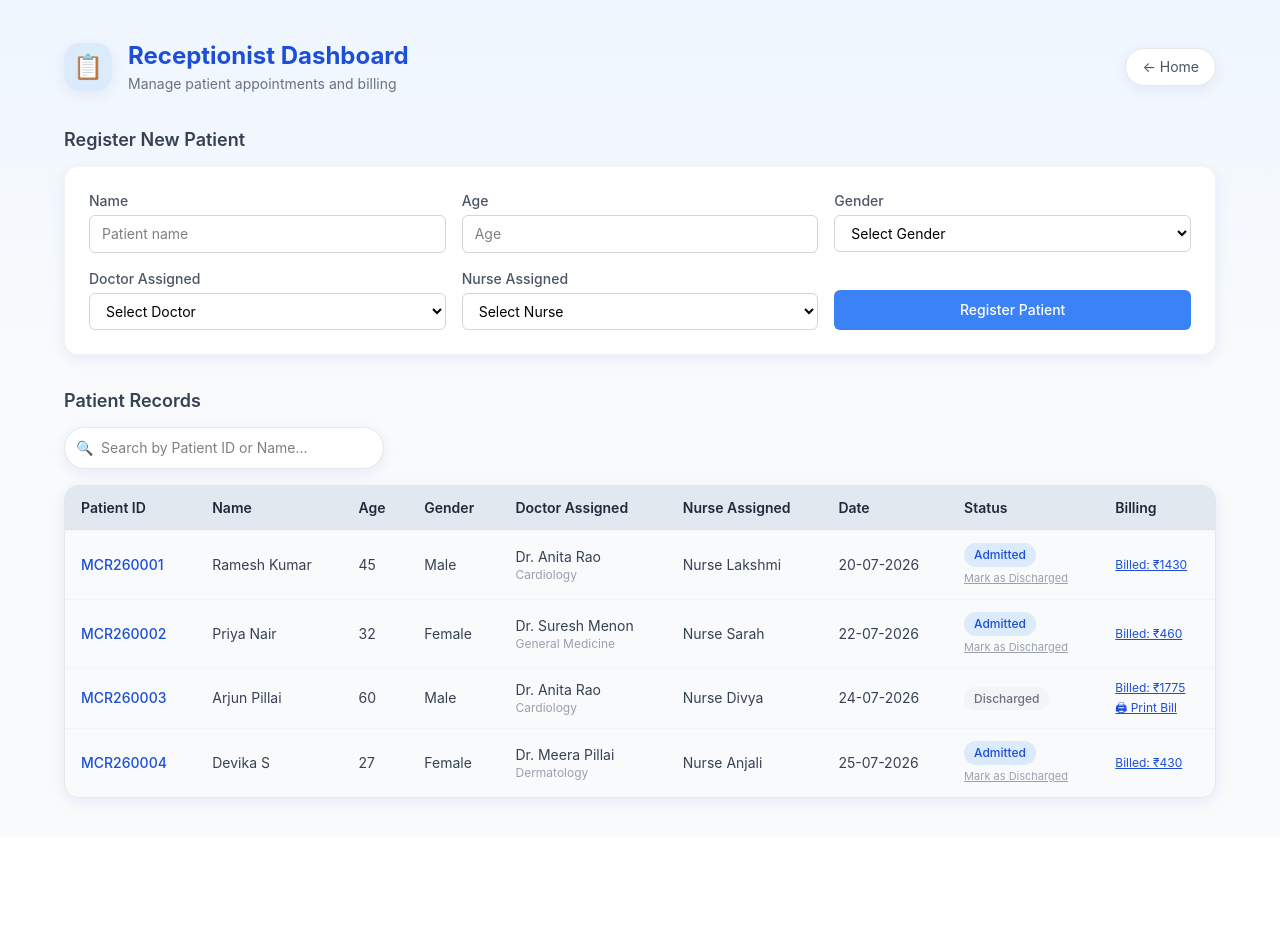
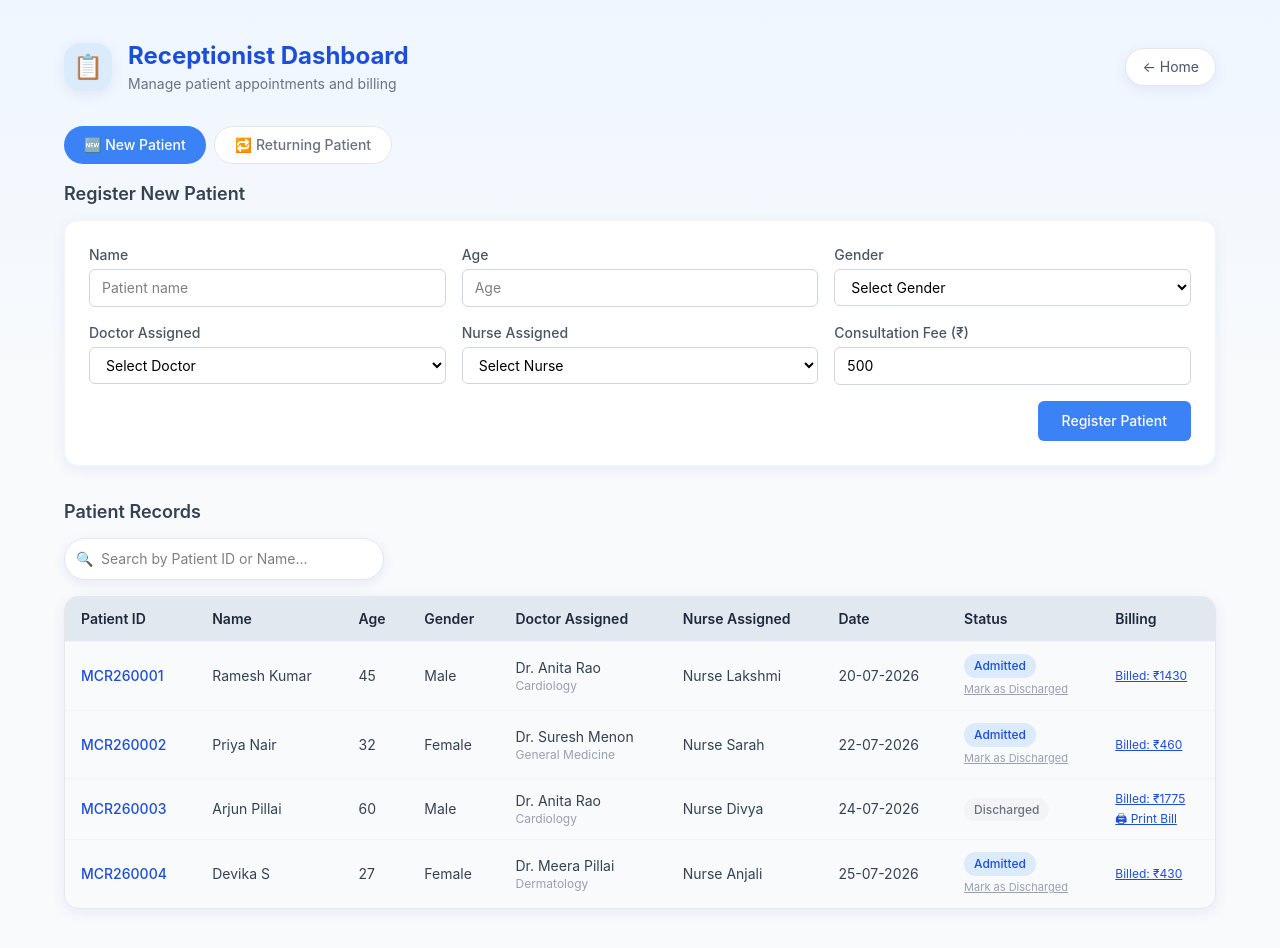
Before and after one commit to harsha0618-tech/Hospital-Management-System, a React (Vite) app: page /#/receptionist in a window 1280 px wide. Before the commit the page ends 838 px from the top, so only its background shows below. Built offline with nearby package versions, Linux system fonts and the light colour scheme.

Commit message:
Added patient re-admission flow

```diff
--- a/src/pages/Receptionist.jsx
+++ b/src/pages/Receptionist.jsx
@@ -26,15 +26,35 @@
   const [printBillId, setPrintBillId] = useState(null);
   const [searchTerm, setSearchTerm] = useState("");
 
+  // Mode toggle
+  const [formMode, setFormMode] = useState("new"); // "new" | "returning"
+
+  // New patient fields
   const [name, setName] = useState("");
   const [age, setAge] = useState("");
   const [gender, setGender] = useState("");
+
+  // Shared fields (used by both modes)
   const [doctorName, setDoctorName] = useState("");
   const [nurseName, setNurseName] = useState("");
+  const [consultationFee, setConsultationFee] = useState("500");
 
-  const handleAddPatient = (e) => {
+  // Returning patient field
+  const [returningPatientId, setReturningPatientId] = useState("");
+
+  const resetForm = () => {
+    setName("");
+    setAge("");
+    setGender("");
+    setDoctorName("");
+    setNurseName("");
+    setConsultationFee("500");
+    setReturningPatientId("");
+  };
+
+  const handleAddNewPatient = (e) => {
     e.preventDefault();
-    if (!name || !age || !gender || !doctorName || !nurseName) return;
+    if (!name || !age || !gender || !doctorName || !nurseName || !consultationFee) return;
 
     const selectedDoctor = doctorsList.find((d) => d.name === doctorName);
 
@@ -55,17 +75,57 @@
       labTestCost: 0,
       medicines: [],
       pharmacyTotalCost: 0,
-      consultationFee: 500,
+      consultationFee: Number(consultationFee) || 0,
       totalBill: 0,
       visitHistory: [],
     };
 
     setPatients((prev) => [...prev, newPatient]);
-    setName("");
-    setAge("");
-    setGender("");
-    setDoctorName("");
-    setNurseName("");
+    resetForm();
+  };
+
+  const handleReadmitPatient = (e) => {
+    e.preventDefault();
+    if (!returningPatientId || !doctorName || !nurseName || !consultationFee) return;
+
+    const selectedDoctor = doctorsList.find((d) => d.name === doctorName);
+
+    setPatients((prev) =>
+      prev.map((p) => {
+        if (p.patientId !== returningPatientId) return p;
+
+        // Archive the current visit into history before resetting
+        const archivedVisit = {
+          date: p.date,
+          doctorAssigned: p.doctorAssigned,
+          diagnosis: p.diagnosis,
+          testsRecommended: p.testsRecommended,
+          prescription: p.prescription,
+        };
+
+        return {
+          ...p,
+          date: getTodayFormatted(),
+          doctorAssigned: selectedDoctor,
+          nurseAssigned: nurseName,
+          status: "Admitted",
+          consultationFee: Number(consultationFee) || 0,
+          // Reset current visit fields — fresh admission
+          diagnosis: "",
+          testsRecommended: [],
+          prescription: [],
+          labReports: [],
+          labReport: "",
+          labTestCost: 0,
+          medicines: [],
+          pharmacyTotalCost: 0,
+          totalBill: 0,
+          visitHistory: [archivedVisit, ...(p.visitHistory || [])],
+        };
+      })
+    );
+
+    resetForm();
   };
 
   const calculateBill = (patient) => {
@@ -108,13 +168,45 @@
           colorClass="reception"
         />
 
-        {/* Add New Patient Form */}
+        {/* Mode Toggle */}
+        <div className="mb-4 flex gap-2">
+          <button
+            onClick={() => {
+              setFormMode("new");
+              resetForm();
+            }}
+            className={`px-5 py-2 rounded-full text-sm font-medium transition ${
+              formMode === "new"
+                ? "bg-reception-DEFAULT text-white"
+                : "bg-white text-gray-500 border border-gray-200"
+            }`}
+          >
+            🆕 New Patient
+          </button>
+          <button
+            onClick={() => {
+              setFormMode("returning");
+              resetForm();
+            }}
+            className={`px-5 py-2 rounded-full text-sm font-medium transition ${
+              formMode === "returning"
+                ? "bg-reception-DEFAULT text-white"
+                : "bg-white text-gray-500 border border-gray-200"
+            }`}
+          >
+            🔁 Returning Patient
+          </button>
+        </div>
+
+        {/* Add / Re-admit Form */}
         <div className="mb-8">
           <h2 className="text-lg font-semibold text-gray-700 mb-3">
-            Register New Patient
+            {formMode === "new" ? "Register New Patient" : "Re-admit Returning Patient"}
           </h2>
+
+          {formMode === "new" ? (
             <form
-            onSubmit={handleAddPatient}
+              onSubmit={handleAddNewPatient}
               className="bg-white border border-gray-100 rounded-card shadow-soft p-6 grid grid-cols-1 sm:grid-cols-2 lg:grid-cols-3 gap-4"
             >
               <div className="flex flex-col">
@@ -194,15 +286,115 @@
                 </select>
               </div>
 
-            <div className="flex items-end">
+              <div className="flex flex-col">
+                <label className="text-sm font-medium text-gray-600 mb-1">
+                  Consultation Fee (₹)
+                </label>
+                <input
+                  type="number"
+                  value={consultationFee}
+                  onChange={(e) => setConsultationFee(e.target.value)}
+                  placeholder="e.g. 500"
+                  required
+                  className="border border-gray-300 rounded-md px-3 py-2 text-sm focus:outline-none focus:ring-2 focus:ring-reception-DEFAULT"
+                />
+              </div>
+
+              <div className="lg:col-span-3 flex justify-end">
                 <button
                   type="submit"
-                className="w-full bg-reception-DEFAULT text-white px-6 py-2.5 rounded-md text-sm font-medium hover:bg-reception-dark transition"
+                  className="bg-reception-DEFAULT text-white px-6 py-2.5 rounded-md text-sm font-medium hover:bg-reception-dark transition"
                 >
                   Register Patient
                 </button>
               </div>
             </form>
+          ) : (
+            <form
+              onSubmit={handleReadmitPatient}
+              className="bg-white border border-gray-100 rounded-card shadow-soft p-6 grid grid-cols-1 sm:grid-cols-2 lg:grid-cols-4 gap-4"
+            >
+              <div className="flex flex-col lg:col-span-2">
+                <label className="text-sm font-medium text-gray-600 mb-1">
+                  Search Existing Patient
+                </label>
+                <select
+                  value={returningPatientId}
+                  onChange={(e) => setReturningPatientId(e.target.value)}
+                  required
+                  className="border border-gray-300 rounded-md px-3 py-2 text-sm focus:outline-none focus:ring-2 focus:ring-reception-DEFAULT"
+                >
+                  <option value="">Select Patient ID / Name</option>
+                  {patients.map((p) => (
+                    <option key={p.patientId} value={p.patientId}>
+                      {p.patientId} — {p.name}
+                    </option>
+                  ))}
+                </select>
+              </div>
+
+              <div className="flex flex-col">
+                <label className="text-sm font-medium text-gray-600 mb-1">
+                  Doctor Assigned
+                </label>
+                <select
+                  value={doctorName}
+                  onChange={(e) => setDoctorName(e.target.value)}
+                  required
+                  className="border border-gray-300 rounded-md px-3 py-2 text-sm focus:outline-none focus:ring-2 focus:ring-reception-DEFAULT"
+                >
+                  <option value="">Select Doctor</option>
+                  {doctorsList.map((d) => (
+                    <option key={d.name} value={d.name}>
+                      {d.name} — {d.department}
+                    </option>
+                  ))}
+                </select>
+              </div>
+
+              <div className="flex flex-col">
+                <label className="text-sm font-medium text-gray-600 mb-1">
+                  Nurse Assigned
+                </label>
+                <select
+                  value={nurseName}
+                  onChange={(e) => setNurseName(e.target.value)}
+                  required
+                  className="border border-gray-300 rounded-md px-3 py-2 text-sm focus:outline-none focus:ring-2 focus:ring-reception-DEFAULT"
+                >
+                  <option value="">Select Nurse</option>
+                  {nursesList.map((n) => (
+                    <option key={n} value={n}>
+                      {n}
+                    </option>
+                  ))}
+                </select>
+              </div>
+
+              <div className="flex flex-col">
+                <label className="text-sm font-medium text-gray-600 mb-1">
+                  Consultation Fee (₹)
+                </label>
+                <input
+                  type="number"
+                  value={consultationFee}
+                  onChange={(e) => setConsultationFee(e.target.value)}
+                  placeholder="e.g. 500"
+                  required
+                  className="border border-gray-300 rounded-md px-3 py-2 text-sm focus:outline-none focus:ring-2 focus:ring-reception-DEFAULT"
+                />
+              </div>
+
+              <div className="lg:col-span-4 flex justify-end">
+                <button
+                  type="submit"
+                  className="bg-reception-DEFAULT text-white px-6 py-2.5 rounded-md text-sm font-medium hover:bg-reception-dark transition"
+                >
+                  Re-admit Patient
+                </button>
+              </div>
+            </form>
+          )}
         </div>
 
         {/* Patients Table */}
```
Lines whose indentation alone changed are shown as unchanged.
